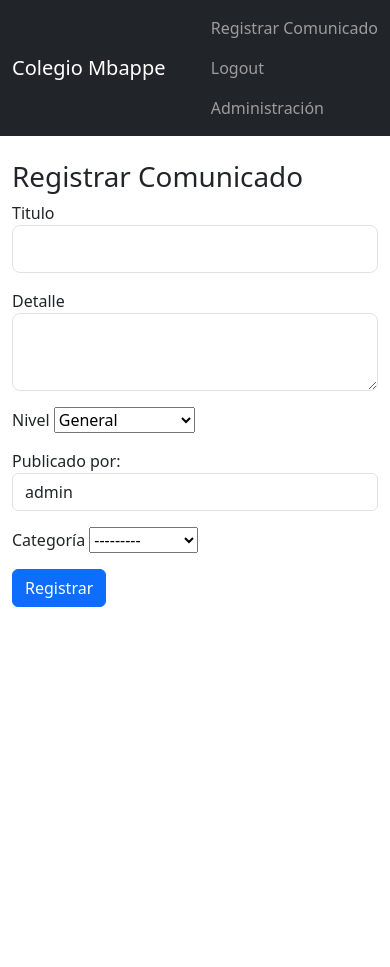
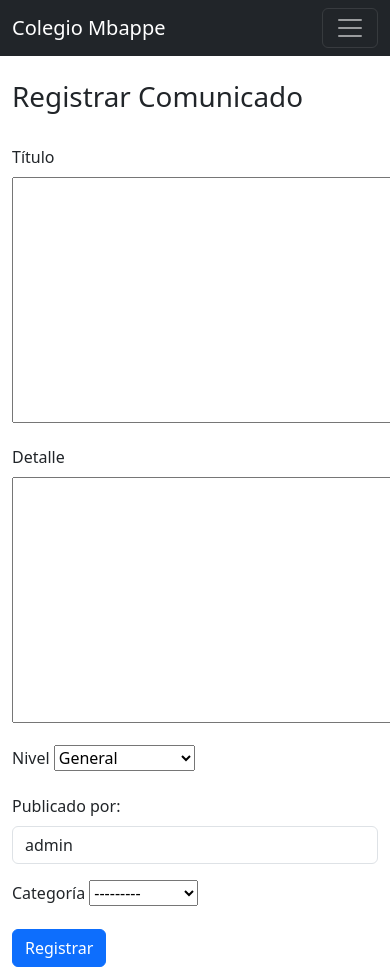
Before and after one commit to SebaG20xx/CER2-GUEVARASEBASTIAN, a Django app: page /registrar_comunicado/ in a window 390 px wide; the page is wider, and only the part inside the window is pictured. Before the commit the page ends 607 px from the top of that part, so only its background shows below. Run offline with Django 4.2, Linux system fonts and the light colour scheme; a user stored in the database is signed in; data comes from the database, SQL or seed files in the repository.

Commit message:
Añadida mejor responsividad
Al probarla en mi teléfono vi que la página estaba muy mal optimizada, ahora la corregí

```diff
--- a/comunicados/templates/comunicados/base.html
+++ b/comunicados/templates/comunicados/base.html
@@ -10,6 +10,10 @@
     <nav class="navbar navbar-expand-lg navbar-dark bg-dark">
         <div class="container">
             <a class="navbar-brand" href="{% url 'index' %}">Colegio Mbappe</a>
+            <button class="navbar-toggler" type="button" data-bs-toggle="collapse" data-bs-target="#navbarNav" aria-controls="navbarNav" aria-expanded="false" aria-label="Toggle navigation">
+                <span class="navbar-toggler-icon"></span>
+            </button>
+            <div class="collapse navbar-collapse" id="navbarNav">
                 <ul class="navbar-nav ms-auto">
                     {% if user.is_authenticated %}
                         <!-- Enlace para registrar un comunicado si el usuario está autenticado -->
@@ -34,6 +38,7 @@
                     {% endif %}
                 </ul>
             </div>
+        </div>
     </nav>
 
     <div class="container mt-4">
--- a/comunicados/templates/comunicados/index.html
+++ b/comunicados/templates/comunicados/index.html
@@ -40,7 +40,7 @@
     <ul class="list-group">
         {% for comunicado in comunicados %}
             <li class="list-group-item">
-                <h5 class="mb-1">{{ forloop.counter }}. {{ comunicado.titulo }}</h5>
+                <h5 class="mb-1">{{ comunicado.correlativo }}. {{ comunicado.titulo }}</h5>
                 <p class="mb-1">{{ comunicado.detalle }}</p>
                 <small>Correlativo: {{ comunicado.correlativo }} | Publicado por: {{ comunicado.publicado_por.username }} | Fecha: {{ comunicado.fecha_envio|date:"d/m/Y" }}</small>
             </li>
--- a/comunicados/templates/comunicados/registrar_comunicado.html
+++ b/comunicados/templates/comunicados/registrar_comunicado.html
@@ -2,32 +2,32 @@
 
 {% block content %}
   <h1>Registrar Comunicado</h1>
-  <div class="row mx-md-n5">
-    <form method="post" action="{% url 'registrar_comunicado' %}">
+  <div class="row justify-content-center">
+    <div class="col-md-6">
+      <form method="post" class="mt-4">
         {% csrf_token %}
-      <div class="col-12 px-md-5 mb-3">
-        <label for="{{ form.titulo.id_for_label }}">Titulo</label>
-        <input type="text" name="{{ form.titulo.name }}" id="{{ form.titulo.id_for_label }}" class="form-control form-control-lg" value="{{ form.titulo.value|default_if_none:'' }}">
+        <div class="mb-3">
+          <label for="{{ form.titulo.id_for_label }}" class="form-label">Título</label>
+          {{ form.titulo }}
         </div>
-      <div class="col-12 px-md-5 mb-3">
-        <label for="{{ form.detalle.id_for_label }}">Detalle</label>
-        <textarea name="{{ form.detalle.name }}" id="{{ form.detalle.id_for_label }}" class="form-control form-control-lg">{{ form.detalle.value|default_if_none:'' }}</textarea>
+        <div class="mb-3">
+          <label for="{{ form.detalle.id_for_label }}" class="form-label">Detalle</label>
+          {{ form.detalle }}
         </div>
-      <div class="col-12 col-md-6 px-md-5 mb-3">
-        <label for="{{ form.nivel.id_for_label }}">Nivel</label>
+        <div class="mb-3">
+          <label for="{{ form.nivel.id_for_label }}" class="form-label">Nivel</label>
           {{ form.nivel }}
         </div>
-      <div class="col-12 col-md-6 px-md-5 mb-3">
-        <label for="publicado_por">Publicado por:</label>
+        <div class="mb-3">
+          <label for="publicado_por" class="form-label">Publicado por:</label>
           <input type="text" name="publicado_por" id="publicado_por" class="form-control" value="{{ request.user.username }}" readonly>
         </div>
-      <div class="col-12 col-md-6 px-md-5 mb-3">
-        <label for="{{ form.categoria.id_for_label }}">Categoría</label>
+        <div class="mb-3">
+          <label for="{{ form.categoria.id_for_label }}" class="form-label">Categoría</label>
           {{ form.categoria }}
         </div>
-      <div class="col-12 px-md-5">
         <button type="submit" class="btn btn-primary">Registrar</button>
-      </div>
       </form>
     </div>
+  </div>
 {% endblock %}
```
Also changed, not shown: comunicados/templates/comunicados/login.html (+16 -5 lines). Lines whose indentation alone changed are shown as unchanged.
